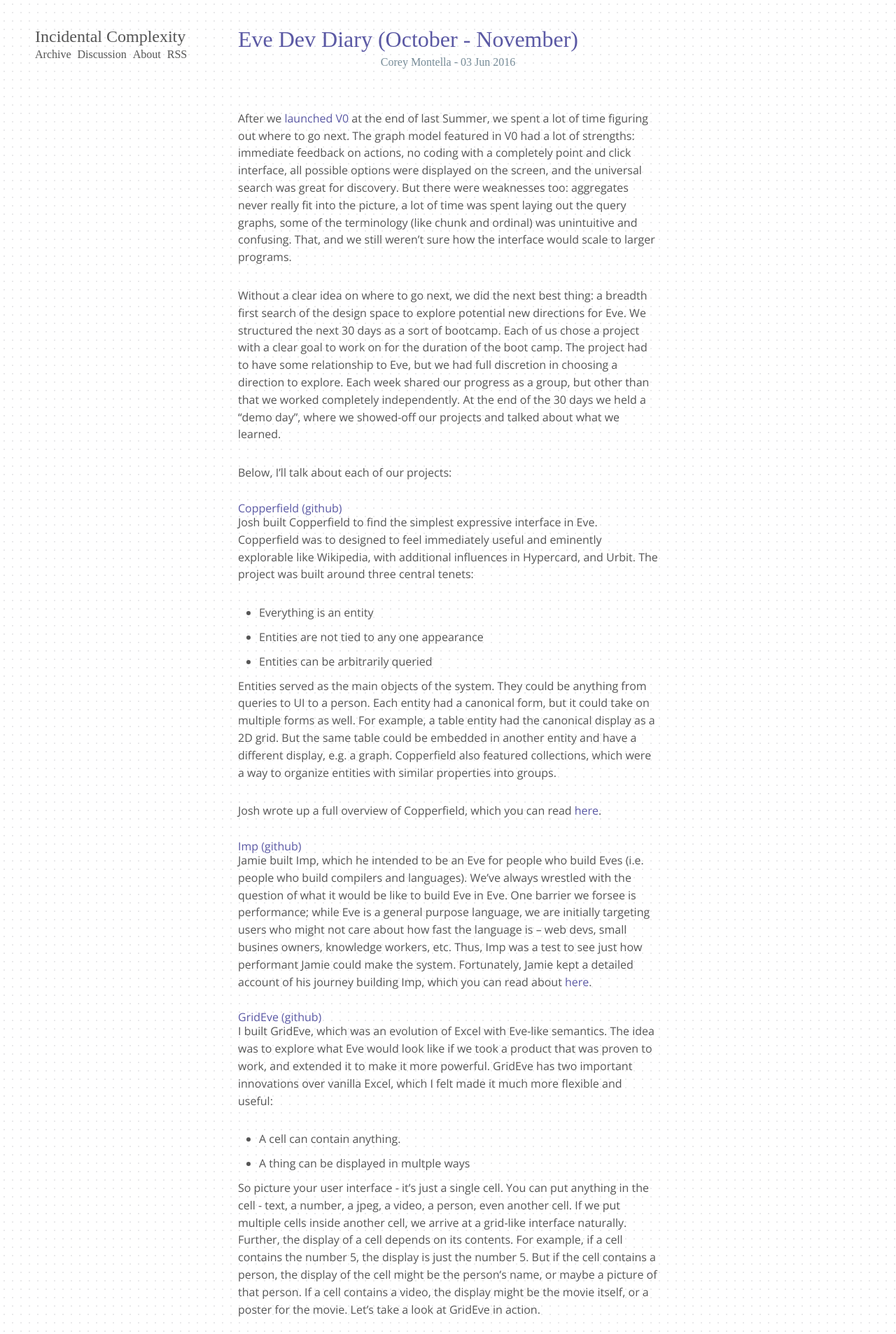
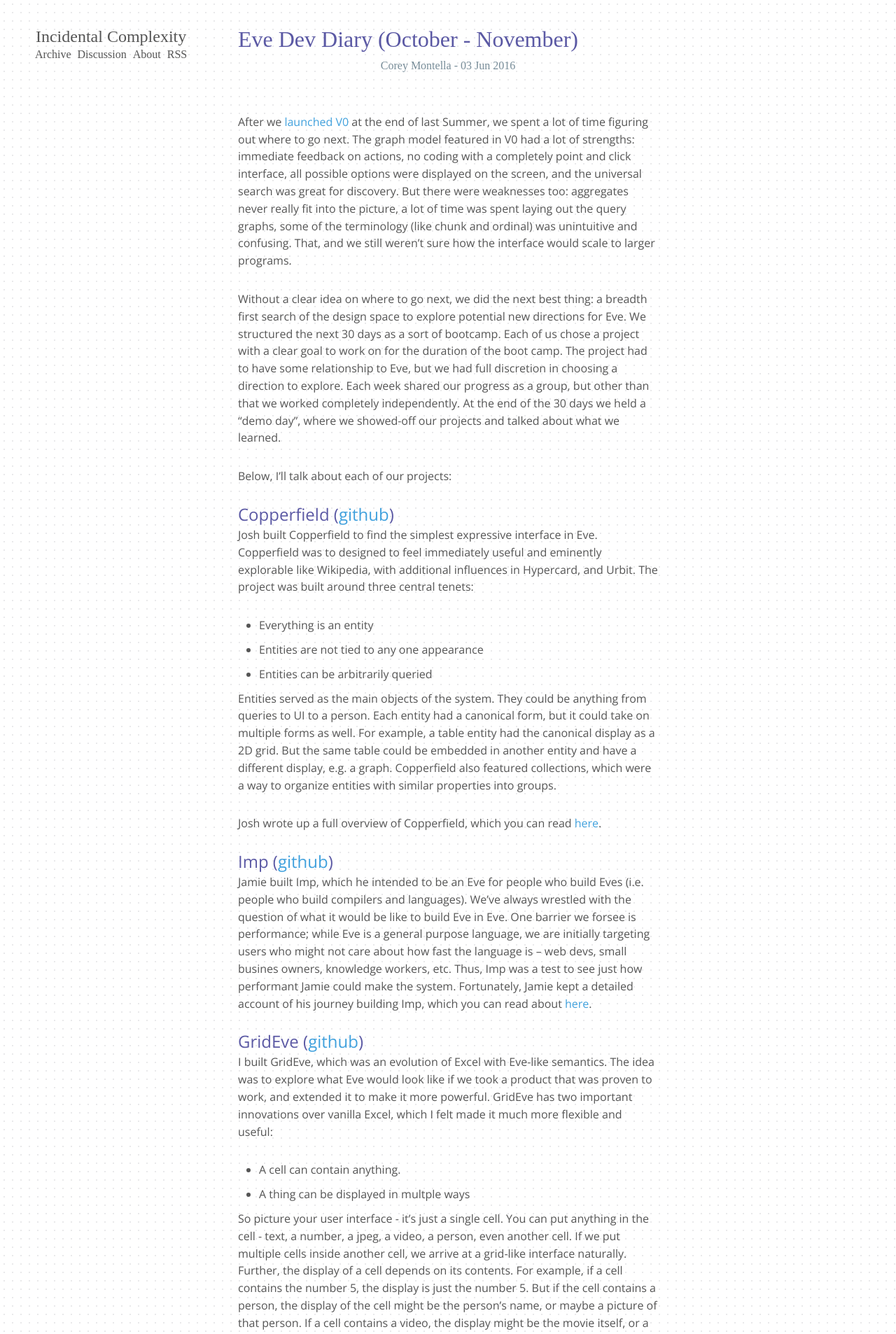
Before and after one commit to Kodowa/incidentalcomplexity, a Jekyll site: the page built from index.html, in a window 1280 px wide. Shown: the top 1906 px of the page at 70% size. Built offline with Jekyll 4.4.1, drawn with Linux system fonts in a browser that asks for light colours; some web fonts are replaced.

Commit message:
More style updates

```diff
--- a/css/blog.css
+++ b/css/blog.css
@@ -71,7 +71,7 @@ body { background: url('/images/grid.png');  }
 hr { display: block; height: 1px; border: 0; border-top: 1px solid #ddd; margin: 1em 0; padding: 0; padding-bottom:10px;  }
 
 header { position:fixed; left: 50px; top:40px; }
-header h1 { display:block; font-size: 18pt; font-family: "GRL"; }
+header h1 { display:block; font-size: 18pt; font-family: "GRL"; text-align: center; }
 header h1 a {  color:#555;}
 .nav { display:block; font-size:12pt; font-family:"GRL"; margin-top:6px; }
 .nav li { display:inline-block; }
@@ -80,7 +80,7 @@ header h1 a {  color:#555;}
 
 #blogposts { margin:0 auto; width:700px; padding-bottom:100px; }
 
-.post h2 { color: rgb(91,89,164); }
+.post h2 { font-size: 24px; color: rgb(91,89,164); margin-bottom: 5px; }
 .post .title { text-align:center; font-family: "GRL"; font-size: 32px; color: rgb(91,89,164); display: inline-block; margin: 40px 0px 5px 0px;}
 .post a.title:hover { color: rgb(91,89,164); text-shadow: 1px 1px 3px rgba(70, 70, 90, .1); text-decoration:none; }
 .date { text-align:center; font-family: "GRL"; font-size: 12pt; color: #778c98; padding-bottom: 45px; text-transform: none;}
@@ -91,8 +91,8 @@ header h1 a {  color:#555;}
 .post object, .post iframe { max-width: 700px; border-radius:3px; margin:35px 0; margin-top:10px; width:100%; }
 .post h3 { text-align:left; font-family: "GRL"; font-size: 24px; color: rgb(91,89,164); display: block; margin-top:25px; margin-bottom:25px; }
 .post h4, .post h5 { text-align:left; font-family: "GRL"; font-size: 18px; color: rgb(91,89,164); display: block; }
-.post a { color: rgb(91,89,164); text-decoration:none; }
-.post a:hover { color: rgb(91,89,164); text-decoration:underline; }
+.post a { color: rgb(65, 161, 221); text-decoration:none; }
+.post a:hover { color: rgb(65, 161, 221); text-decoration:underline; }
 .post .date { margin-bottom: 10px; }
 .post ul { list-style:disc; margin-bottom:30px; }
 .post li { list-style: disc; margin-left:30px; margin-bottom:10px; line-height: 155%; }
@@ -104,15 +104,15 @@ header h1 a {  color:#555;}
 
 #related { font-family: "Open Sans"; font-size:12pt; margin-top:30px; margin-bottom:80px; }
 #related h3 { font-family: "GRL"; font-size: 24px; color: #555; display: inline-block; margin-top:20px; margin-bottom:12px; }
-#related a { color: rgb(91,89,164); text-decoration:none; }
-#related a:hover { color: rgb(91,89,164); text-decoration:underline; }
+#related a { color: rgb(65, 161, 221); text-decoration:none; }
+#related a:hover { color: rgb(65, 161, 221); text-decoration:underline; }
 #related .posts li { margin-left: 25px; margin-bottom:8px; }
 #related .posts li:before { content: "-> "; color: #999; }
 
 .archive { font-family: "Open Sans"; font-size:12pt; }
 .archive h2 { font-family: "GRL"; font-size: 32px; color: #555; display: inline-block; margin-top:40px; margin-bottom:30px; }
-.archive a { color: rgb(91,89,164); text-decoration:none; }
-.archive a:hover { color: rgb(91,89,164); text-decoration:underline; }
+.archive a { color: rgb(65, 161, 221); text-decoration:none; }
+.archive a:hover { color: rgb(65, 161, 221); text-decoration:underline; }
 .archive li { margin-bottom:10px; }
 .archive span { float:right; color: #555;}
 
```
